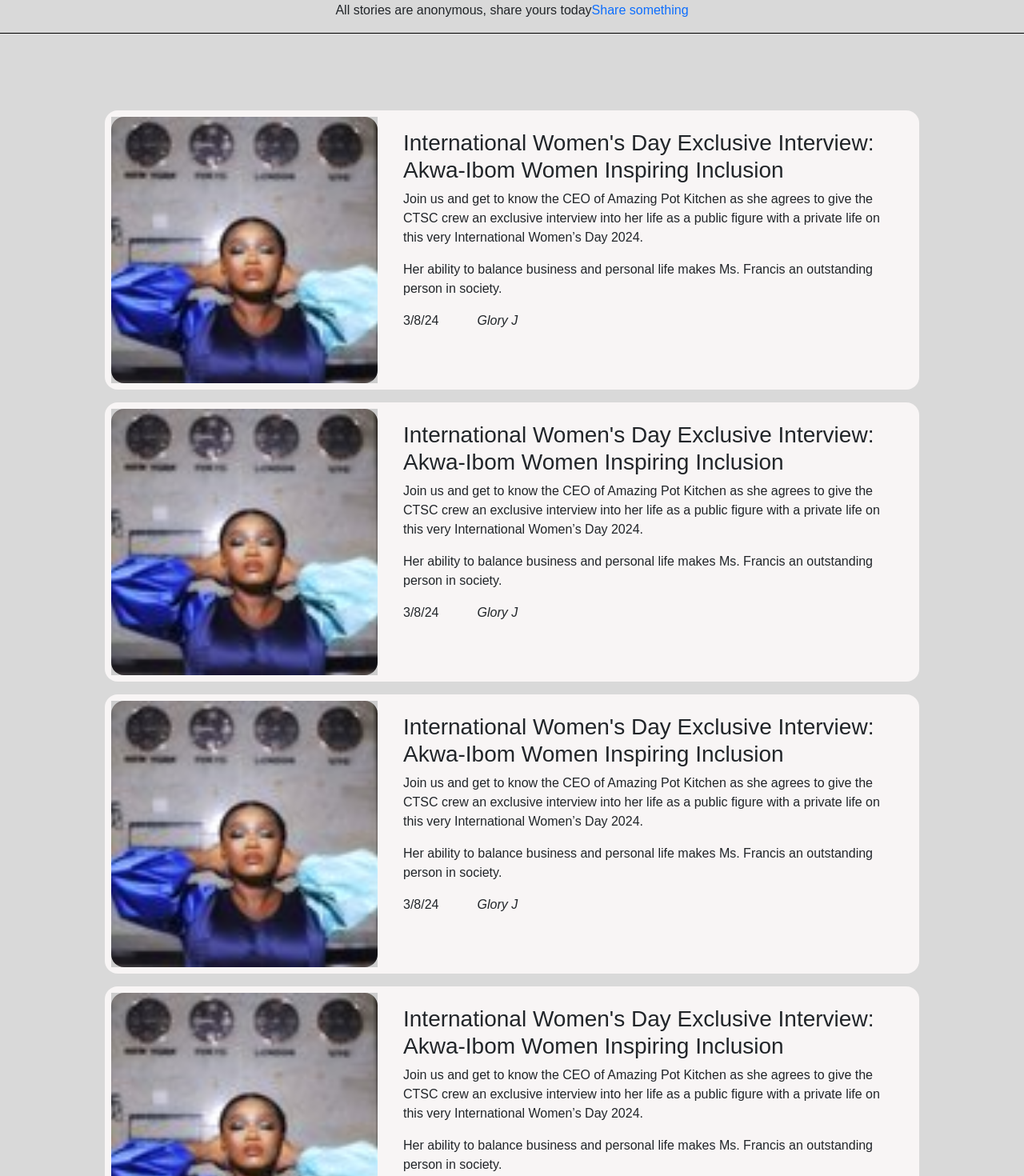
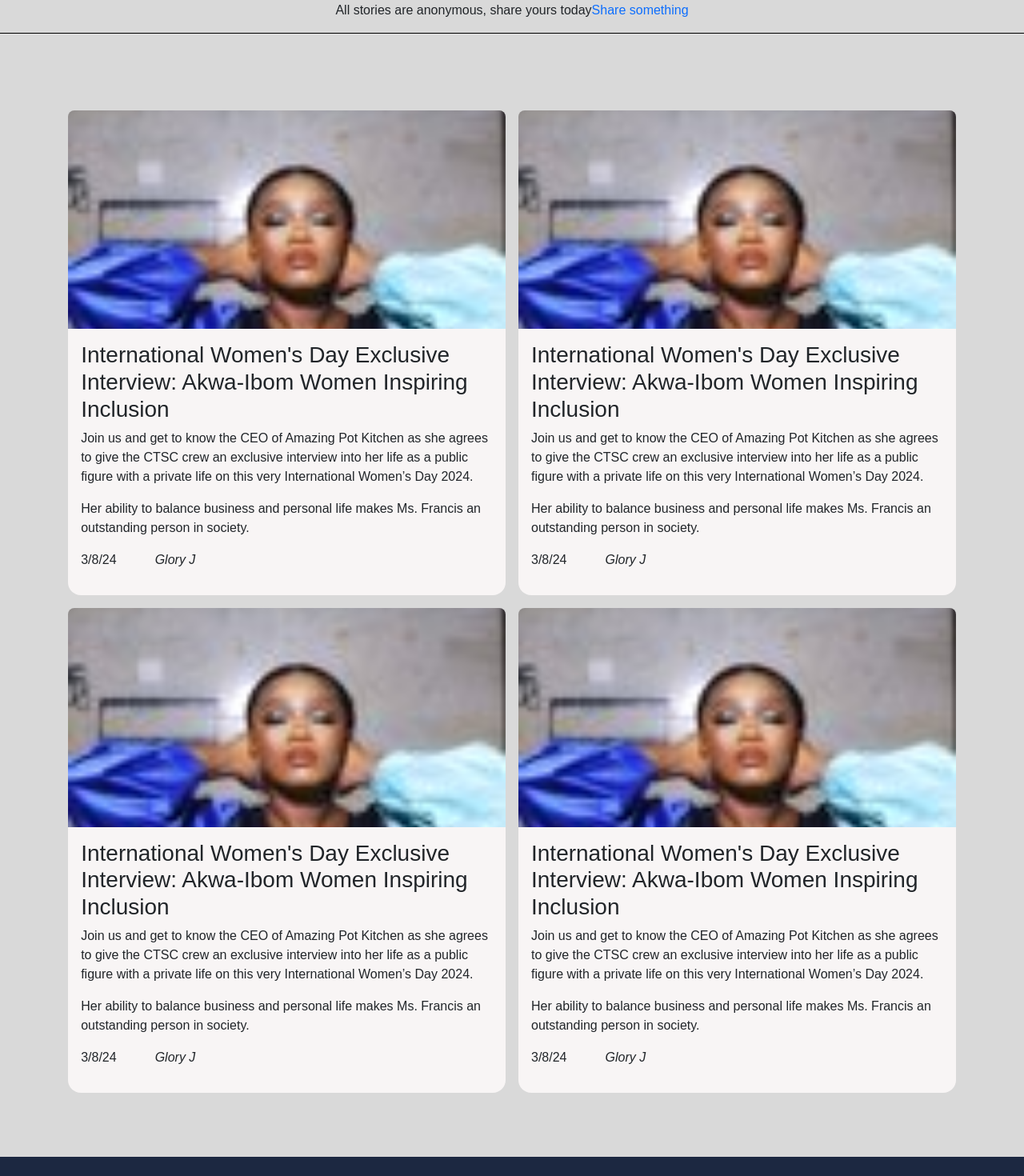
Before and after one commit to TheSaviourEking/ctsc, a React (Vite) app: page /readers-corner in a window 1280 px wide. Shown: the part 640-2110 px from the top of the page at 80% size. Built offline with nearby package versions, Linux system fonts and the light colour scheme.

Commit message:
chore: update components to reflect design ui

```diff
--- a/src/pages/CtscTeamPage.jsx
+++ b/src/pages/CtscTeamPage.jsx
@@ -6,8 +6,7 @@ import './styles/CtscTeamPage.css';
 
 const CtscTeamPage = () => {
     return (
-        <>
-            <section>
+        <section className='CtscTeamPage'>
             <div className="container-fluid">
                 <div className="container pt-10 text-center">
                     <h1 className="text-center ctsc-team-header mt-1">Meet Our Team</h1>
@@ -15,9 +14,8 @@ const CtscTeamPage = () => {
                     <h1>(CTSC ENGINES)</h1>
                 </div>
             </div>
-                <br /><br /><br />
-                <div className="container container row row-cols-1 row-cols-md-3 g-4 cards">
-                    <div className="col">
+            <div className="container row row-cols-1 row-cols-md-3 g-4 cards">
+                {/* <div className="co"> */}
                 <div className="card">
                     <div className="card-body">
                         <h5 className="card-title">Ima Sefanang</h5>
@@ -31,8 +29,7 @@ const CtscTeamPage = () => {
                         <img src={Image1} className="card-img-to" alt="..." />
                     </div>
                 </div>
-                    </div>
-                    <div className="col">
+                {/* </div> */}
                 <div className="card">
                     <div className="card-body">
                         <h5 className="card-title">Vicky Jonah</h5>
@@ -45,8 +42,7 @@ const CtscTeamPage = () => {
                         <img src={Image2} className="card-img-to" alt="..." />
                     </div>
                 </div>
-                    </div>
-                    <div className="col">
+                {/* </div> */}
                 <div className="card">
                     <div className="card-body">
                         <h5 className="card-title">Andiyangha Udosen</h5>
@@ -61,12 +57,11 @@ const CtscTeamPage = () => {
                         <img src={Image3} className="card-img-to" alt="..." />
                     </div>
                 </div>
-                    </div>
+                {/* </div> */}
 
             </div>
 
 
-                <br /><br /><br /><br />
             <figure className="container">
                 <blockquote className="blockquote">
                     <p className="blockquote-text">
@@ -81,8 +76,6 @@ const CtscTeamPage = () => {
                 </figcaption>
             </figure>
         </section >
-            <br /><br />
-        </>
     )
 }
 
--- a/src/pages/HomePage.jsx
+++ b/src/pages/HomePage.jsx
@@ -20,7 +20,7 @@ const HomePage = () => {
     }, []);
 
     return (
-        <>
+        <div className="homePage">
             <Hero />
             <section>
                 <div className="content-section digital-access">
@@ -64,7 +64,7 @@ const HomePage = () => {
                     </div>
                 </div>
             </section>
-        </>
+        </div>
     )
 }
 
--- a/src/pages/IbomEventsPage.jsx
+++ b/src/pages/IbomEventsPage.jsx
@@ -43,7 +43,7 @@ const IbomEventsPage = () => {
                     {events.map(event => (
                         <div className="flex eventpage-card" key={event.event_id}>
                             <div className='image-wrapper'>
-                                <img src={event.event_image} alt={event.title} className="img-flui" />
+                                <img src={event.event_image} alt={event.event_name} className="img-flui" />
                             </div>
                             <div className="eventpage-card-text">
                                 <div className="upper">
--- a/src/pages/IbomJobsPage.jsx
+++ b/src/pages/IbomJobsPage.jsx
@@ -12,19 +12,20 @@ import postAJob from '../assets/img/post-a-job.svg';
 import hire from '../assets/img/hire.svg';
 import feedback from '../assets/img/feedback.svg';
 
-// import Fa
 import { Link } from 'react-router-dom';
 
 import './styles/IbomJobsPage.css';
 
+// import Fa
 import { FaStar, FaUser } from 'react-icons/fa';
 import { FaUserGroup } from 'react-icons/fa6';
+
 import { useEffect } from 'react';
 
 const IbomJobsPage = () => {
 
     useEffect(() => {
-        document.title = 'Jobs'
+        document.title = 'Ibom Jobs - Cracking The Style Code';
     }, [])
 
     return (
--- a/src/pages/IbomPartnersPage.jsx
+++ b/src/pages/IbomPartnersPage.jsx
@@ -7,7 +7,7 @@ import Image4 from '../assets/img/ibom-partners-4.png';
 
 const IbomPartnersPage = () => {
     return (
-        <>
+        <section className='IbomPartnersPage'>
             <div className="container mb-8">
                 <div className="text-center ibom-partners-hd">
                     <h2 className="text-center ">
@@ -15,7 +15,7 @@ const IbomPartnersPage = () => {
                     </h2>
                 </div>
 
-                <div className="row justify-content-center gy-4 ">
+                <div className="row justify-content-center gy-4 align-items-center mt-5">
                     <div className="col-10 col-md-10 col-lg-5 about-partners mt-5">
                         <p className="mb-md-5 mb-3">These are the partners whose services we trust. These are Businesses owned
                             by good
@@ -44,7 +44,7 @@ const IbomPartnersPage = () => {
                     </div>
                 </div>
             </div>
-        </>
+        </section>
     )
 }
 
--- a/src/pages/IbomServicesMenuPage.jsx
+++ b/src/pages/IbomServicesMenuPage.jsx
@@ -38,7 +38,7 @@ const IbomServicesMenuPage = () => {
     };
 
     return (
-        <>
+        <section className="ibomServicesMenuPage">
             <section className="ibom-services">
 
                 <div className="container-fluid background-color">
@@ -53,9 +53,9 @@ const IbomServicesMenuPage = () => {
                 <div className="container">
                     {services && services.count > 0 ?
                         <div className="service-menu">
-                            <div className="row justify-content-center services-container">
+                            <div className="ro justify-content-center services-container">
                                 {services.results.map((service) => {
-                                    return <Link key={service.service_id} to={`/services/${service.service_id}`} className="col-10 col-md-12 service-card align-items-center justify-content-center">{service.service_name}</Link>
+                                    return <Link key={service.service_id} to={`/services/${service.service_id}`} className="col-10 col-md-12 service-card align-items-cente justify-content-center">{service.service_name}</Link>
                                 })}
                             </div>
                             <div className="container-sm" id="btns">
@@ -66,7 +66,7 @@ const IbomServicesMenuPage = () => {
                     }
                 </div>
             </section >
-        </>
+        </section>
     )
 }
 
--- a/src/pages/PersonalGrowthPage.jsx
+++ b/src/pages/PersonalGrowthPage.jsx
@@ -2,7 +2,7 @@ import './styles/PersonalGrowthPage.css';
 
 const PersonalGrowthPage = () => {
     return (
-        <>
+        <section className='PersonalGrowthPage'>
             <section>
                 <div className="container-fluid section-container">
 
@@ -191,7 +191,7 @@ const PersonalGrowthPage = () => {
                     </div>
                 </div>
             </section>
-        </>
+        </section>
     )
 }
 
--- a/src/pages/ReadersCornerPage.jsx
+++ b/src/pages/ReadersCornerPage.jsx
@@ -15,10 +15,10 @@ const ReadersCornerPage = () => {
             </div>
 
             <section className="interview-cards-section">
-                <div>
-                    <div className="container-fluid justify-content-center gy-y interview-cards" id="stories-wrapper">
-                        <div className="interview-card">
-                            <div className="img-container">
+                {/* <div> */}
+                <div className="container justify-content-center gy-y readers-corner-interview-cards" id="stories-wrapper">
+                    <div className="readers-corner-interview-card">
+                        <div className="readers-corner-img-container">
                             <img src="src/assets/news-and-stories/news-and-stories-img-5.jpg" alt="" />
                         </div>
                         <div className="text-container">
@@ -35,8 +35,8 @@ const ReadersCornerPage = () => {
                         </div>
                     </div>
 
-                        <div className="interview-card">
-                            <div className="img-container">
+                    <div className="readers-corner-interview-card">
+                        <div className="readers-corner-img-container">
                             <img src="src/assets/news-and-stories/news-and-stories-img-5.jpg" alt="" />
                         </div>
                         <div className="text-container">
@@ -53,8 +53,8 @@ const ReadersCornerPage = () => {
                         </div>
                     </div>
 
-                        <div className="interview-card">
-                            <div className="img-container">
+                    <div className="readers-corner-interview-card">
+                        <div className="readers-corner-img-container">
                             <img src="src/assets/news-and-stories/news-and-stories-img-5.jpg" alt="" />
                         </div>
                         <div className="text-container">
@@ -71,8 +71,8 @@ const ReadersCornerPage = () => {
                         </div>
                     </div>
 
-                        <div className="interview-card">
-                            <div className="img-container">
+                    <div className="readers-corner-interview-card">
+                        <div className="readers-corner-img-container">
                             <img src="src/assets/news-and-stories/news-and-stories-img-5.jpg" alt="" />
                         </div>
                         <div className="text-container">
@@ -89,7 +89,7 @@ const ReadersCornerPage = () => {
                         </div>
                     </div>
                 </div>
-                </div>
+                {/* </div> */}
             </section>
         </section>
     )
```
Lines whose indentation alone changed are shown as unchanged.
